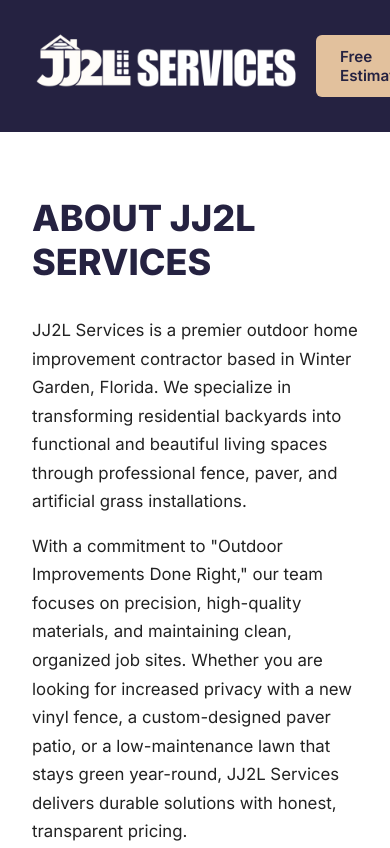
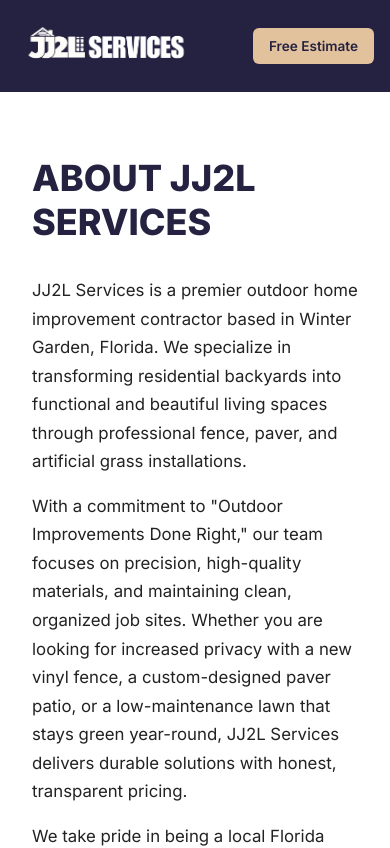
Before and after one commit to leonardorimes/jj2l, a Next.js app: page /about in a window 390 px wide. Shown: the top 848 px of the page. Built offline with nearby package versions, Linux system fonts and the light colour scheme.

Commit message:
add novas features

```diff
--- a/src/components/Hero.module.css
+++ b/src/components/Hero.module.css
@@ -135,4 +135,7 @@
   .primaryBtn, .secondaryBtn {
     width: 100%;
   }
+  .backgroundImage {
+    animation: none;
+  }
 }
--- a/src/components/Navbar.module.css
+++ b/src/components/Navbar.module.css
@@ -92,4 +92,13 @@
   .container {
     padding: 0 1rem;
   }
+  .logoImage {
+    max-width: 180px;
+    height: auto;
+  }
+  .estimateBtn {
+    padding: 0.6rem 1rem;
+    font-size: 0.85rem;
+    white-space: nowrap;
+  }
 }
```
Also changed, not shown: src/components/Cta.tsx (+13 -1 lines).
